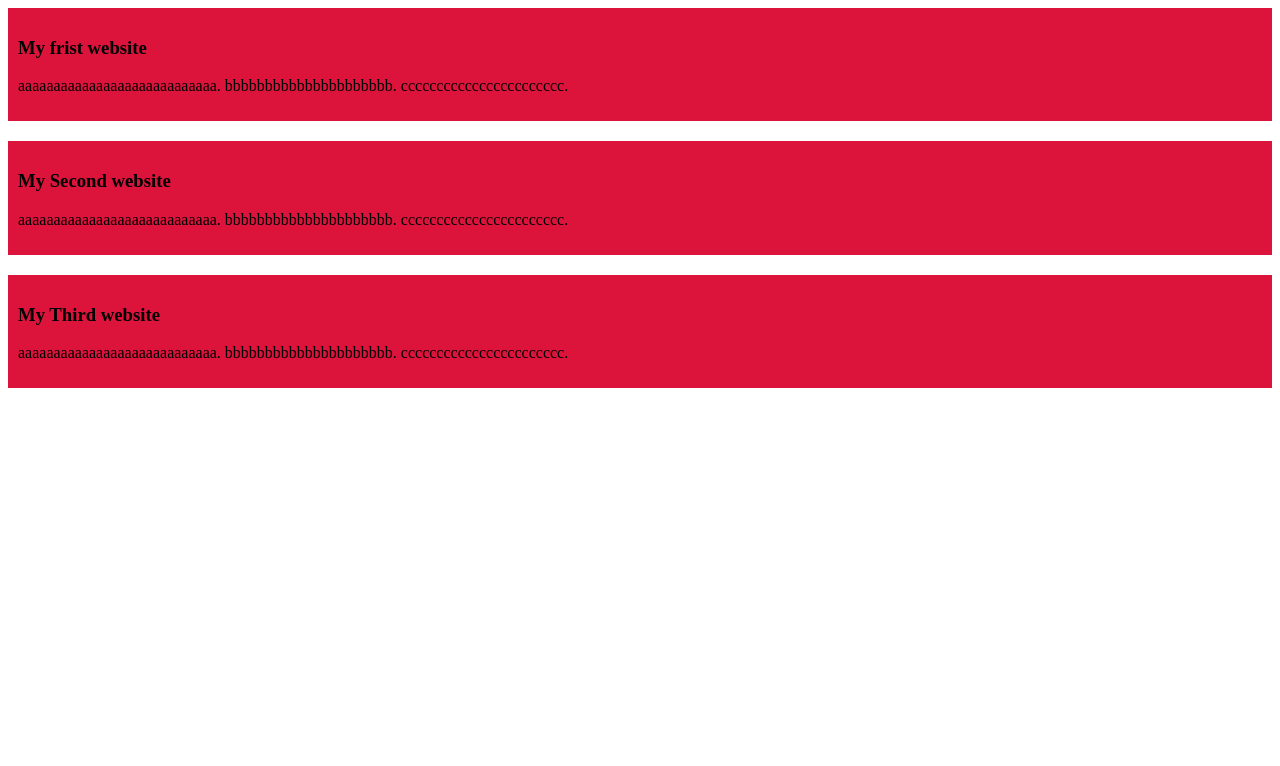
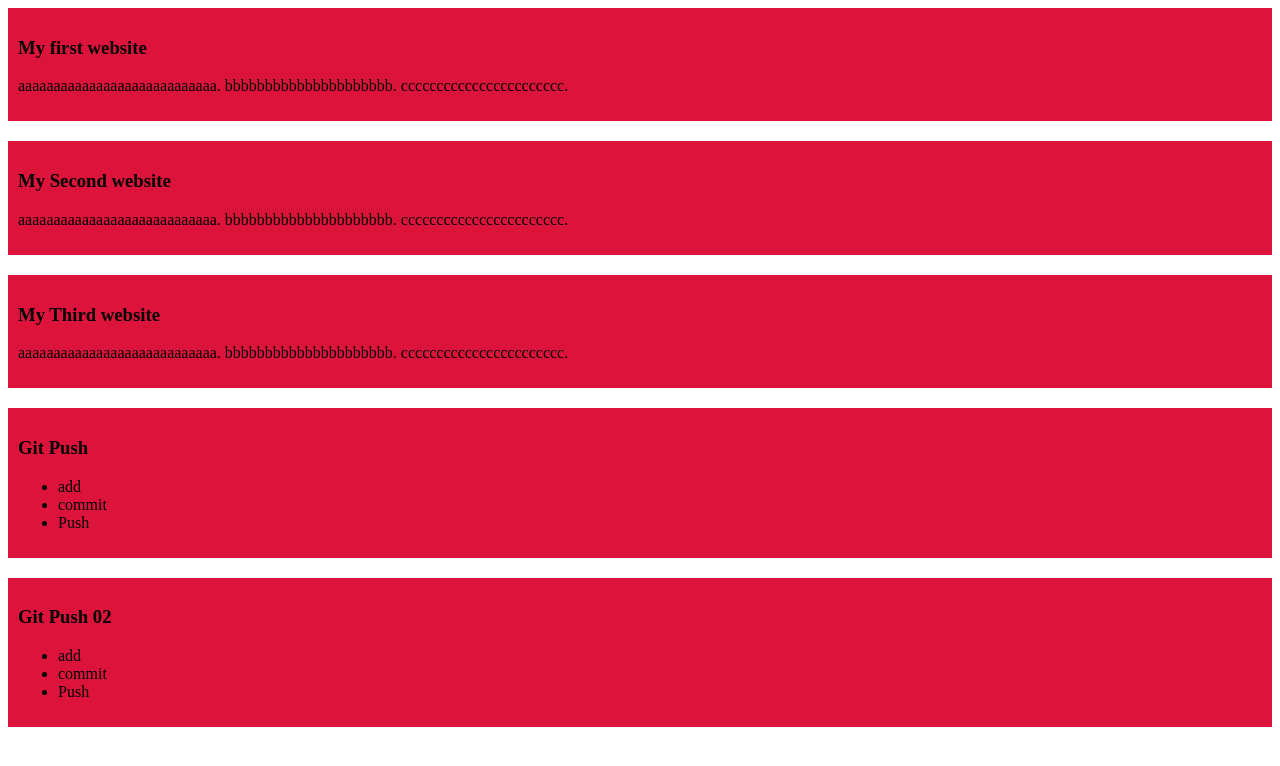
Before and after one commit to MdAktar143/my-shelly-coop-repo, a plain HTML site: page index.html in a window 1280 px wide. Drawn offline with Linux system fonts and the light colour scheme.

Commit message:
do it again

```diff
--- a/index.html
+++ b/index.html
@@ -8,7 +8,7 @@
 </head>
 <body>
     <div>
-        <h3>My frist website</h3>
+        <h3>My first website</h3>
         <p>aaaaaaaaaaaaaaaaaaaaaaaaaaaa. bbbbbbbbbbbbbbbbbbbbb. ccccccccccccccccccccccc.</p>
     </div>
     <div>
@@ -19,5 +19,24 @@
         <h3>My Third website</h3>
         <p>aaaaaaaaaaaaaaaaaaaaaaaaaaaa. bbbbbbbbbbbbbbbbbbbbb. ccccccccccccccccccccccc.</p>
     </div>
+
+
+    <div>
+        <h3>Git Push</h3>
+        <ul>
+            <li>add</li>
+            <li>commit</li>
+            <li>Push</li>
+        </ul>
+    </div>
+    <div>
+        <h3>Git Push 02</h3>
+        <ul>
+            <li>add</li>
+            <li>commit</li>
+            <li>Push</li>
+        </ul>
+    </div>
+
 </body>
 </html>
```
